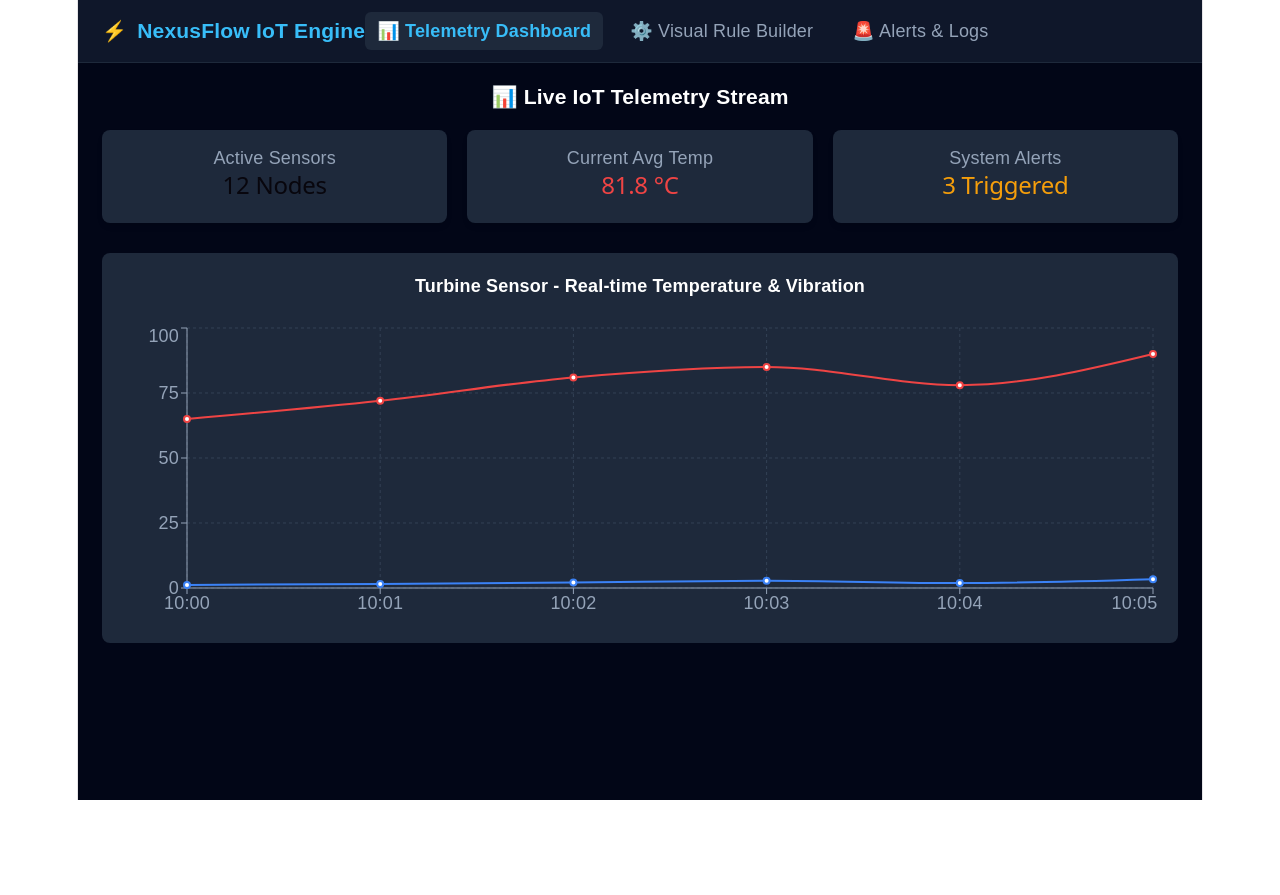
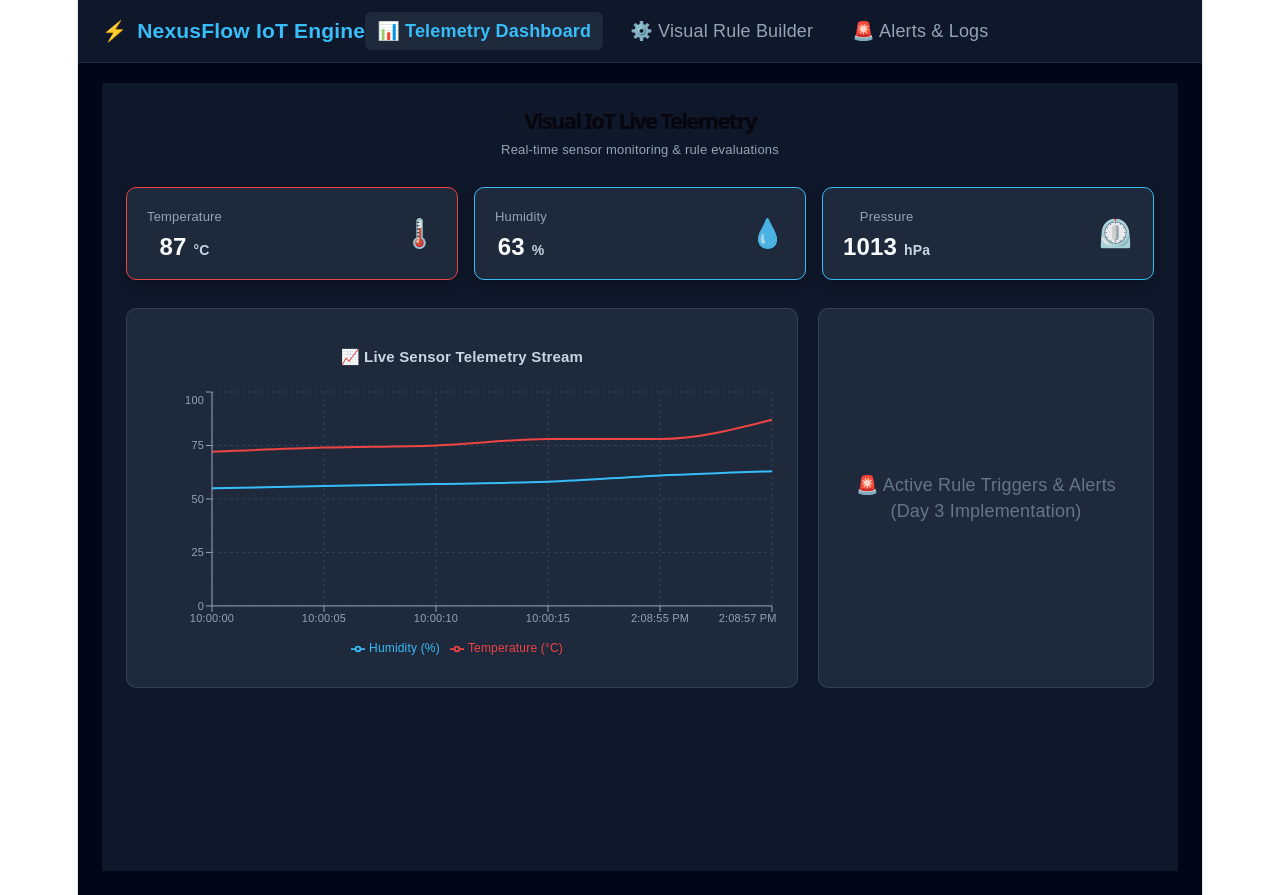
Before and after one commit to Mahalakshmi102/NexusFlow, a React app in the folder frontend/: page / in a window 1280 px wide. Before the commit the page ends 800 px from the top, so only its background shows below. Built offline with nearby package versions, Linux system fonts and the light colour scheme; the HTML template or start-up script is replaced by a standard one.

Commit message:
feat: complete Week 3 Day 2 dynamic telemetry dashboard and recharts stream

```diff
--- a/frontend/src/pages/Dashboard.jsx
+++ b/frontend/src/pages/Dashboard.jsx
@@ -1,60 +1,185 @@
-import React from 'react';
-import { LineChart, Line, XAxis, YAxis, CartesianGrid, Tooltip, ResponsiveContainer } from 'recharts';
+import React, { useState, useEffect } from 'react';
+import {
+  LineChart,
+  Line,
+  XAxis,
+  YAxis,
+  CartesianGrid,
+  Tooltip,
+  ResponsiveContainer,
+  Legend
+} from 'recharts';
 
-const mockTelemetryData = [
-  { time: '10:00', temperature: 65, vibration: 1.2 },
-  { time: '10:01', temperature: 72, vibration: 1.5 },
-  { time: '10:02', temperature: 81, vibration: 2.1 },
-  { time: '10:03', temperature: 85, vibration: 2.8 },
-  { time: '10:04', temperature: 78, vibration: 1.9 },
-  { time: '10:05', temperature: 90, vibration: 3.4 },
-];
+function SensorCard({ title, value, unit, icon, status = 'normal' }) {
+  const getStatusColor = () => {
+    switch (status) {
+      case 'warning':
+        return '#f59e0b';
+      case 'danger':
+        return '#ef4444';
+      default:
+        return '#38bdf8';
+    }
+  };
+
+  return (
+    <div
+      style={{
+        background: '#1e293b',
+        border: `1px solid ${getStatusColor()}`,
+        borderRadius: '10px',
+        padding: '16px 20px',
+        display: 'flex',
+        alignItems: 'center',
+        justifyContent: 'space-between',
+        boxShadow: '0 4px 12px rgba(0, 0, 0, 0.25)',
+      }}
+    >
+      <div>
+        <div style={{ fontSize: '13px', color: '#94a3b8', marginBottom: '4px' }}>{title}</div>
+        <div style={{ fontSize: '24px', fontWeight: '700', color: '#f8fafc' }}>
+          {value !== undefined ? value : '--'} <span style={{ fontSize: '14px', color: '#cbd5e1' }}>{unit}</span>
+        </div>
+      </div>
+      <div style={{ fontSize: '28px', opacity: 0.9 }}>{icon}</div>
+    </div>
+  );
+}
 
 export default function Dashboard() {
+  const [telemetry, setTelemetry] = useState({
+    temperature: 78,
+    humidity: 58,
+    pressure: 1013,
+  });
+
+  const [chartData, setChartData] = useState([
+    { time: '10:00:00', temperature: 72, humidity: 55 },
+    { time: '10:00:05', temperature: 74, humidity: 56 },
+    { time: '10:00:10', temperature: 75, humidity: 57 },
+    { time: '10:00:15', temperature: 78, humidity: 58 },
+  ]);
+
+  useEffect(() => {
+    const interval = setInterval(() => {
+      const now = new Date().toLocaleTimeString();
+      const newTemp = Math.floor(Math.random() * (90 - 70 + 1)) + 70;
+      const newHum = Math.floor(Math.random() * (65 - 50 + 1)) + 50;
+
+      setTelemetry((prev) => ({
+        ...prev,
+        temperature: newTemp,
+        humidity: newHum,
+      }));
+
+      setChartData((prev) => [
+        ...prev.slice(-9),
+        { time: now, temperature: newTemp, humidity: newHum },
+      ]);
+    }, 2000);
+
+    return () => clearInterval(interval);
+  }, []);
+
   return (
-    <div style={{ color: '#fff' }}>
-      <h3 style={{ marginBottom: '20px' }}>📊 Live IoT Telemetry Stream</h3>
-
-      {/* Metrics Summary Cards */}
-      <div style={{ display: 'flex', gap: '20px', marginBottom: '30px' }}>
-        <div style={cardStyle('#1e293b')}>
-          <p style={{ color: '#94a3b8', margin: 0 }}>Active Sensors</p>
-          <h2>12 Nodes</h2>
-        </div>
-        <div style={cardStyle('#1e293b')}>
-          <p style={{ color: '#94a3b8', margin: 0 }}>Current Avg Temp</p>
-          <h2 style={{ color: '#ef4444' }}>81.8 °C</h2>
-        </div>
-        <div style={cardStyle('#1e293b')}>
-          <p style={{ color: '#94a3b8', margin: 0 }}>System Alerts</p>
-          <h2 style={{ color: '#f59e0b' }}>3 Triggered</h2>
-        </div>
+    <div style={{ padding: '24px', background: '#0f172a', minHeight: 'calc(100vh - 60px)', color: '#ffffff' }}>
+      <div style={{ marginBottom: '24px' }}>
+        <h1 style={{ fontSize: '22px', fontWeight: '700', margin: 0 }}>Visual IoT Live Telemetry</h1>
+        <p style={{ fontSize: '13px', color: '#94a3b8', marginTop: '4px' }}>
+          Real-time sensor monitoring & rule evaluations
+        </p>
       </div>
 
-      {/* Sensor Chart */}
-      <div style={{ background: '#1e293b', padding: '20px', borderRadius: '8px' }}>
-        <h4 style={{ marginTop: 0 }}>Turbine Sensor - Real-time Temperature & Vibration</h4>
-        <div style={{ width: '100%', height: '300px' }}>
-          <ResponsiveContainer width="100%" height="100%">
-            <LineChart data={mockTelemetryData}>
-              <CartesianGrid strokeDasharray="3 3" stroke="#334155" />
-              <XAxis dataKey="time" stroke="#94a3b8" />
-              <YAxis stroke="#94a3b8" />
-              <Tooltip contentStyle={{ backgroundColor: '#0f172a', borderColor: '#334155' }} />
-              <Line type="monotone" dataKey="temperature" stroke="#ef4444" strokeWidth={2} name="Temperature (°C)" />
-              <Line type="monotone" dataKey="vibration" stroke="#3b82f6" strokeWidth={2} name="Vibration (g)" />
-            </LineChart>
-          </ResponsiveContainer>
+      <div
+        style={{
+          display: 'grid',
+          gridTemplateColumns: 'repeat(auto-fit, minmax(220px, 1fr))',
+          gap: '16px',
+          marginBottom: '28px',
+        }}
+      >
+        <SensorCard
+          title="Temperature"
+          value={telemetry.temperature}
+          unit="°C"
+          icon="🌡️"
+          status={telemetry.temperature > 80 ? 'danger' : 'normal'}
+        />
+        <SensorCard
+          title="Humidity"
+          value={telemetry.humidity}
+          unit="%"
+          icon="💧"
+          status="normal"
+        />
+        <SensorCard
+          title="Pressure"
+          value={telemetry.pressure}
+          unit="hPa"
+          icon="⏲️"
+          status="normal"
+        />
+      </div>
+
+      <div style={{ display: 'grid', gridTemplateColumns: '2fr 1fr', gap: '20px' }}>
+        <div
+          style={{
+            background: '#1e293b',
+            padding: '20px',
+            borderRadius: '10px',
+            border: '1px solid rgba(255, 255, 255, 0.1)',
+          }}
+        >
+          <h3 style={{ fontSize: '15px', marginBottom: '16px', color: '#cbd5e1' }}>
+            📈 Live Sensor Telemetry Stream
+          </h3>
+          <div style={{ width: '100%', height: 280 }}>
+            <ResponsiveContainer width="100%" height="100%">
+              <LineChart data={chartData}>
+                <CartesianGrid strokeDasharray="3 3" stroke="#334155" />
+                <XAxis dataKey="time" stroke="#94a3b8" tick={{ fontSize: 11 }} />
+                <YAxis stroke="#94a3b8" tick={{ fontSize: 11 }} />
+                <Tooltip
+                  contentStyle={{ backgroundColor: '#0f172a', borderColor: '#334155', color: '#fff' }}
+                />
+                <Legend wrapperStyle={{ fontSize: '12px' }} />
+                <Line
+                  type="monotone"
+                  dataKey="temperature"
+                  name="Temperature (°C)"
+                  stroke="#ef4444"
+                  strokeWidth={2}
+                  dot={false}
+                />
+                <Line
+                  type="monotone"
+                  dataKey="humidity"
+                  name="Humidity (%)"
+                  stroke="#38bdf8"
+                  strokeWidth={2}
+                  dot={false}
+                />
+              </LineChart>
+            </ResponsiveContainer>
+          </div>
+        </div>
+
+        <div
+          style={{
+            background: '#1e293b',
+            padding: '20px',
+            borderRadius: '10px',
+            border: '1px solid rgba(255, 255, 255, 0.1)',
+            minHeight: '280px',
+            display: 'flex',
+            alignItems: 'center',
+            justifyContent: 'center',
+            color: '#64748b',
+          }}
+        >
+          🚨 Active Rule Triggers & Alerts (Day 3 Implementation)
         </div>
       </div>
     </div>
   );
 }
-
-const cardStyle = (bgColor) => ({
-  background: bgColor,
-  padding: '15px 25px',
-  borderRadius: '8px',
-  flex: 1,
-  boxShadow: '0 4px 6px -1px rgba(0, 0, 0, 0.1)'
-});
```
